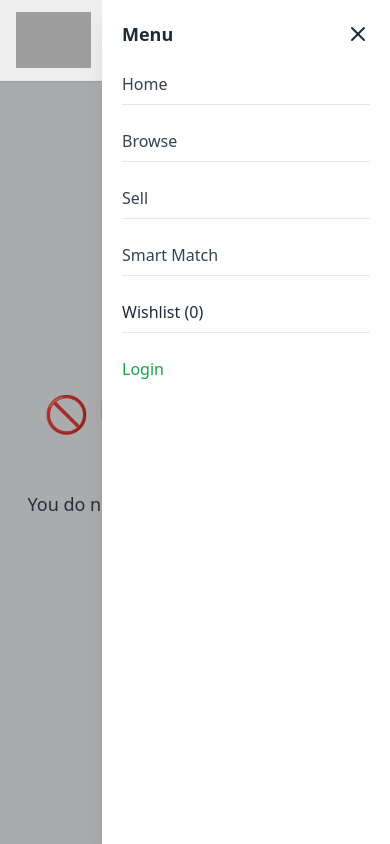
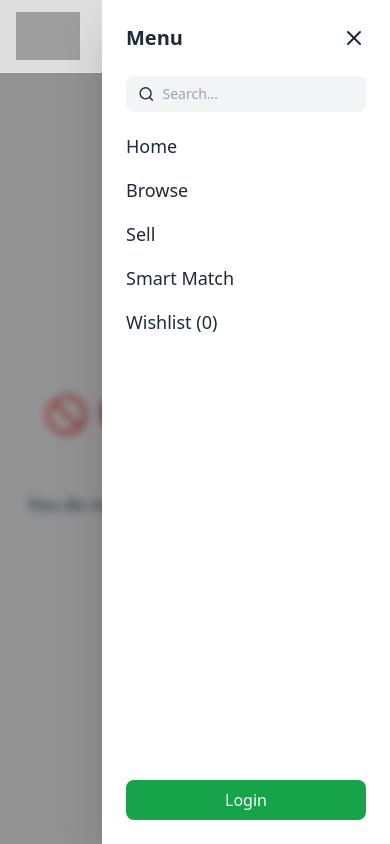
Before and after one commit to Vishal7202/ReWear---Full-Project, a React (Vite) app in the folder frontend/: page /unauthorized in a window 390 px wide. Both pictures are taken after a click on the button 362 px from the left and 40 px from the top of the page. Shown: the top 844 px of the page. Built offline with nearby package versions, Linux system fonts and the light colour scheme; grey boxes are pictures that could not be loaded.

Commit message:
feat: upgraded navbar with responsive mobile drawer and improved UI

```diff
--- a/frontend/src/components/layout/Navbar.jsx
+++ b/frontend/src/components/layout/Navbar.jsx
@@ -63,17 +63,16 @@ const Navbar = () => {
   return (
   <>
     {/* NAVBAR */}
-      <nav className="fixed top-0 w-full z-50 backdrop-blur-xl bg-white/80 border-b shadow-sm">
-
-        <div className="max-w-7xl mx-auto px-4 md:px-6 py-3 md:py-4 flex items-center justify-between">
+    <nav className="fixed top-0 w-full z-50 bg-white/70 backdrop-blur-lg border-b shadow-sm">
+      <div className="max-w-7xl mx-auto px-4 md:px-6 py-3 flex items-center justify-between">
 
         {/* LOGO */}
         <Link to="/" className="flex items-center">
-            <img src={logo} className="h-14 md:h-18 object-contain" />
+          <img src={logo} className="h-12 object-contain" />
         </Link>
 
-          {/* SEARCH */}
-          <div className="hidden md:flex items-center flex-1 max-w-md mx-6 bg-white rounded-xl px-3 py-2 border focus-within:ring-2 focus-within:ring-green-400">
+        {/* SEARCH (DESKTOP) */}
+        <div className="hidden md:flex items-center flex-1 max-w-md mx-6 bg-white rounded-xl px-3 py-2 border focus-within:ring-2 focus-within:ring-green-500 transition">
           <Search size={18} className="text-gray-500" />
           <input
             type="text"
@@ -92,31 +91,31 @@ const Navbar = () => {
             <Link
               key={item.path}
               to={item.path}
-                className={`relative font-medium ${
+              className={`relative font-medium transition ${
                 location.pathname === item.path
                   ? "text-green-600"
-                    : "text-gray-700"
+                  : "text-gray-700 hover:text-green-600"
               }`}
             >
               {item.label}
             </Link>
           ))}
 
-            {/* 🔥 ADMIN */}
+          {/* ADMIN */}
           {user?.role === "admin" && (
             <button
               onClick={() => navigate("/admin")}
-                className="text-blue-600 font-semibold"
+              className="text-blue-600 font-semibold hover:underline"
             >
               Admin
             </button>
           )}
 
-            {/* ❤️ Wishlist */}
+          {/* WISHLIST */}
           {user && (
             <button
               onClick={() => navigate("/wishlist")}
-                className="relative"
+              className="relative hover:scale-110 transition"
             >
               <Heart size={20} />
               {wishlistCount > 0 && (
@@ -130,13 +129,13 @@ const Navbar = () => {
           {/* USER */}
           {user ? (
             <div className="flex items-center gap-3">
-                <div className="w-9 h-9 bg-green-600 text-white rounded-full flex items-center justify-center">
+              <div className="w-9 h-9 bg-green-600 text-white rounded-full flex items-center justify-center font-bold">
                 {user.name?.charAt(0)?.toUpperCase()}
               </div>
 
               <button
                 onClick={handleLogout}
-                  className="text-red-500 text-sm"
+                className="text-red-500 text-sm hover:underline"
               >
                 Logout
               </button>
@@ -144,16 +143,19 @@ const Navbar = () => {
           ) : (
             <button
               onClick={() => navigate("/login")}
-                className="bg-green-600 text-white px-4 py-2 rounded"
+              className="bg-green-600 hover:bg-green-700 text-white px-4 py-2 rounded-lg transition"
             >
               Login
             </button>
           )}
         </div>
 
-          {/* MOBILE MENU BTN */}
-          <button onClick={() => setMenuOpen(!menuOpen)} className="md:hidden">
-            {menuOpen ? <X /> : <Menu />}
+        {/* MOBILE MENU BUTTON */}
+        <button
+          onClick={() => setMenuOpen(!menuOpen)}
+          className="md:hidden fixed top-4 right-4 z-[100] bg-green-600 text-white p-2 rounded-lg shadow-lg"
+        >
+          {menuOpen ? <X size={20} /> : <Menu size={20} />}
         </button>
       </div>
     </nav>
@@ -161,63 +163,77 @@ const Navbar = () => {
     {/* OVERLAY */}
     {menuOpen && (
       <div
-          className="fixed inset-0 bg-black/30 z-40"
+        className="fixed inset-0 bg-black/40 backdrop-blur-sm z-40"
         onClick={() => setMenuOpen(false)}
       />
     )}
 
     {/* MOBILE PANEL */}
     <div
-        className={`fixed top-0 right-0 h-full w-72 bg-white z-50 shadow-xl transition-transform duration-300 ${
+      className={`fixed top-0 right-0 h-full w-72 bg-white z-50 shadow-2xl transform transition-transform duration-300 ease-in-out ${
         menuOpen ? "translate-x-0" : "translate-x-full"
       }`}
     >
-        <div className="p-5 space-y-4">
+      <div className="p-6 flex flex-col h-full">
 
-          <div className="flex justify-between items-center">
-            <span className="font-bold text-lg">Menu</span>
-            <X onClick={() => setMenuOpen(false)} />
+        {/* HEADER */}
+        <div className="flex justify-between items-center mb-6">
+          <span className="font-bold text-xl">Menu</span>
+          <X onClick={() => setMenuOpen(false)} className="cursor-pointer" />
         </div>
 
-          {/* NAV ITEMS */}
+        {/* SEARCH (MOBILE) */}
+        <div className="mb-5 flex items-center bg-gray-100 rounded-lg px-3 py-2">
+          <Search size={18} />
+          <input
+            type="text"
+            placeholder="Search..."
+            className="bg-transparent outline-none px-2 w-full text-sm"
+            value={search}
+            onChange={(e) => setSearch(e.target.value)}
+          />
+        </div>
+
+        {/* NAV LINKS */}
+        <div className="flex flex-col gap-4 text-lg">
           {navItems.map((item) => (
             <Link
               key={item.path}
               to={item.path}
               onClick={() => setMenuOpen(false)}
-              className="block py-2 border-b text-gray-700 hover:text-green-600"
+              className="hover:text-green-600 transition"
             >
               {item.label}
             </Link>
           ))}
 
-          {/* ADMIN */}
           {user?.role === "admin" && (
             <button
               onClick={() => {
                 navigate("/admin");
                 setMenuOpen(false);
               }}
-              className="block py-2 border-b text-blue-600"
+              className="text-blue-600 text-left"
             >
               Admin Panel
             </button>
           )}
 
-          {/* WISHLIST */}
           <Link
             to="/wishlist"
             onClick={() => setMenuOpen(false)}
-            className="block py-2 border-b"
+            className="hover:text-green-600"
           >
             Wishlist ({wishlistCount})
           </Link>
+        </div>
 
-          {/* LOGIN / LOGOUT */}
+        {/* BOTTOM ACTION */}
+        <div className="mt-auto pt-6">
           {user ? (
             <button
               onClick={handleLogout}
-              className="block py-2 text-red-500"
+              className="w-full bg-red-500 text-white py-2 rounded-lg"
             >
               Logout
             </button>
@@ -227,11 +243,12 @@ const Navbar = () => {
                 navigate("/login");
                 setMenuOpen(false);
               }}
-              className="block py-2 text-green-600"
+              className="w-full bg-green-600 text-white py-2 rounded-lg"
             >
               Login
             </button>
           )}
+        </div>
 
       </div>
     </div>
```
Lines whose indentation alone changed are shown as unchanged.
